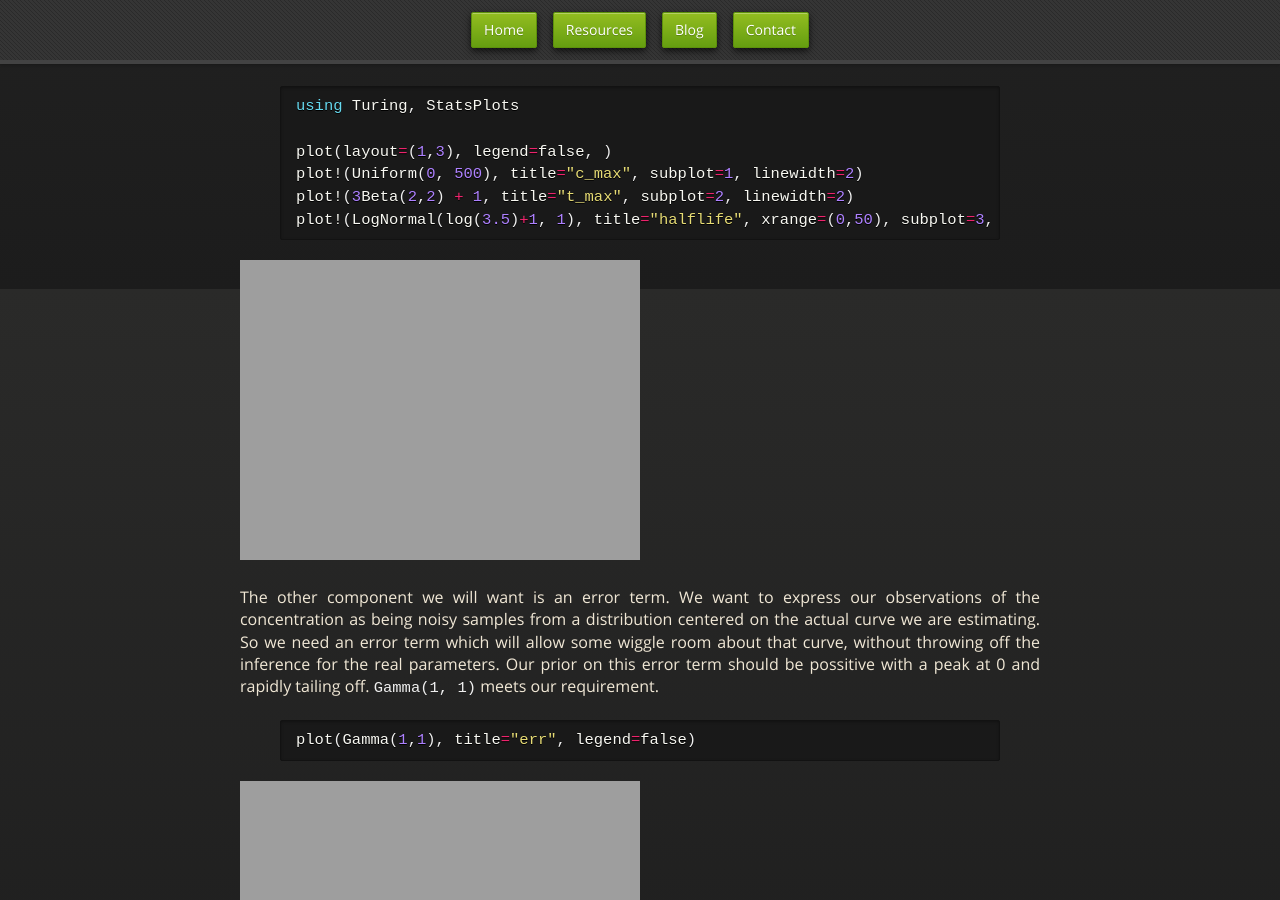
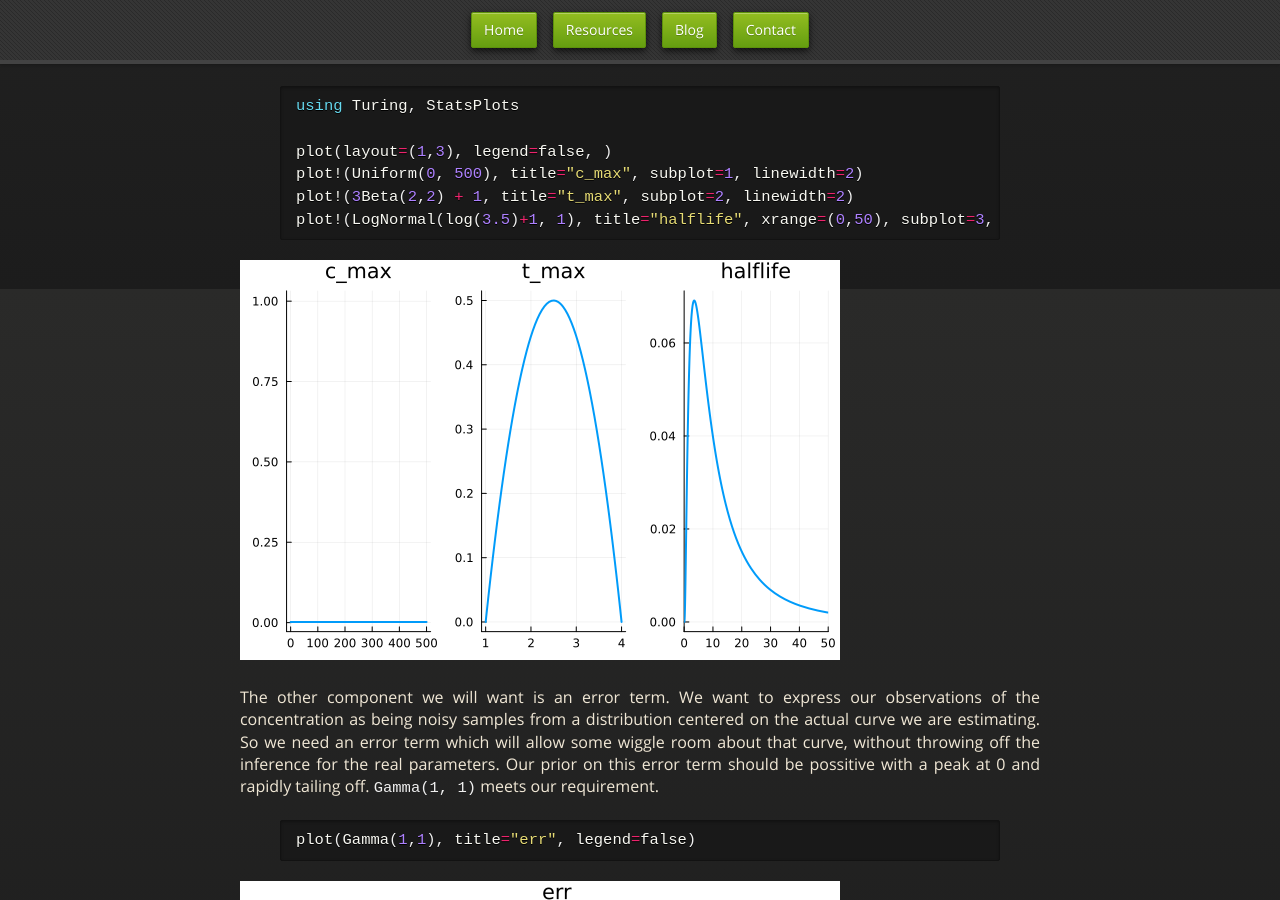
Before and after one commit to oxinabox/oxinabox.github.io, a Jekyll site: the page built from _posts/2022-11-11-Estimating-Estrogen.md, in a window 1280 px wide and 900 px high, scrolled down 5111 px. Built offline with Jekyll 4.4.1, drawn with Linux system fonts in a browser that asks for light colours; nearby versions of some CDN libraries; some web fonts are replaced.

Commit message:
done3 EE

```diff
--- a/_posts/2022-11-11-Estimating-Estrogen.md
+++ b/_posts/2022-11-11-Estimating-Estrogen.md
@@ -210,7 +210,7 @@ plot!(LogNormal(log(3.5)+1, 1), title="halflife", xrange=(0,50), subplot=3, line
 {% endhighlight %}
 </div>
 
-![plot showing distributions of parameters]({{site.url}}/posts_assets/Estimating_Estrogen_files/2b.svg)
+![plot showing distributions of parameters]({{site.url}}/posts_assets/Estimating_Estrogen_files/2b.png)
 
 
 The other component we will want is an error term.
@@ -225,7 +225,7 @@ plot(Gamma(1,1), title="err", legend=false)
 {% endhighlight %}
 </div>
 
-![plot showing distribution of err term]({{site.url}}/posts_assets/Estimating_Estrogen_files/2c.svg)
+![plot showing distribution of err term]({{site.url}}/posts_assets/Estimating_Estrogen_files/2c.png)
 
 <div class="jupyter-input jupyter-cell">
 {% highlight julia %}
```
